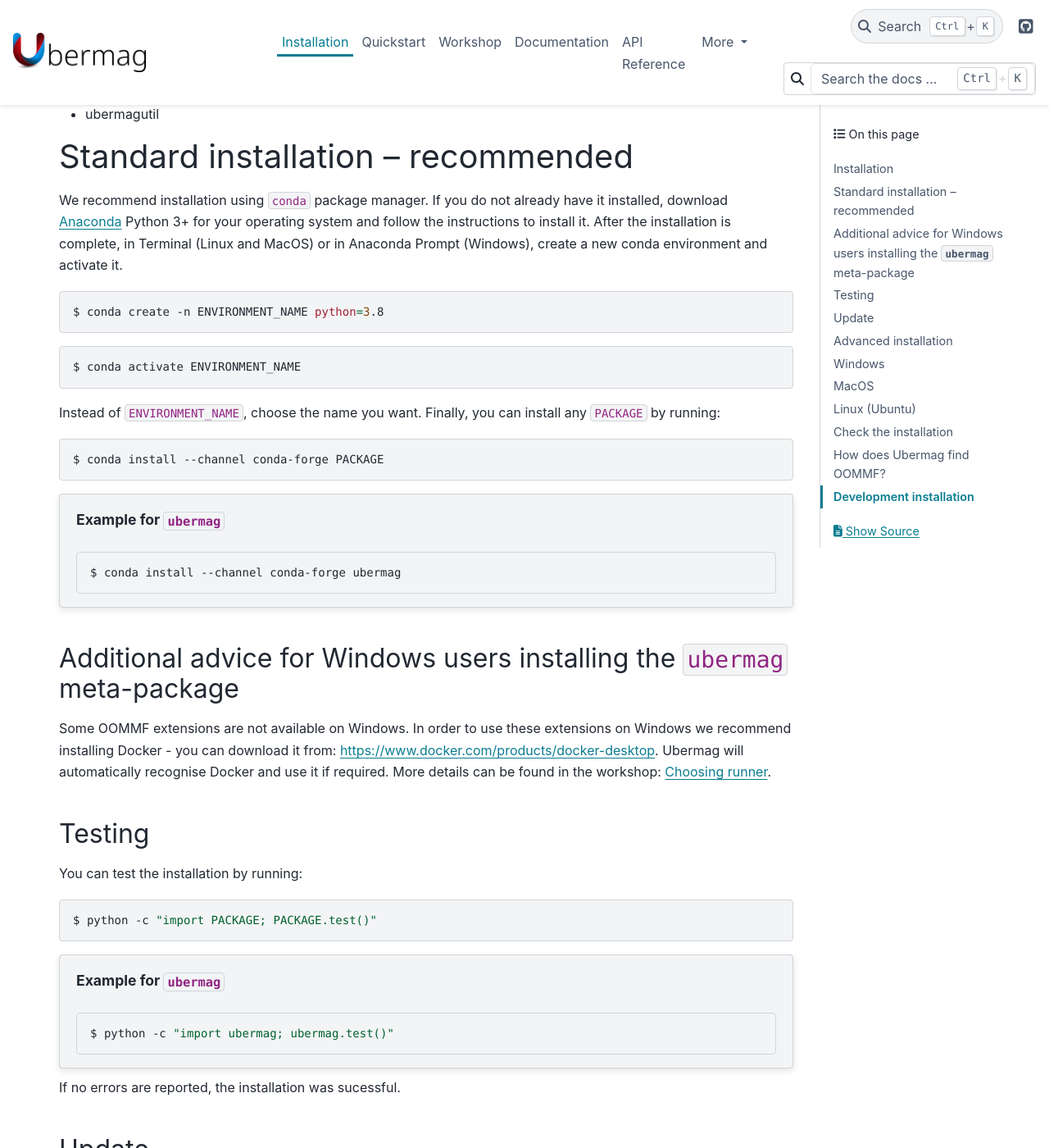
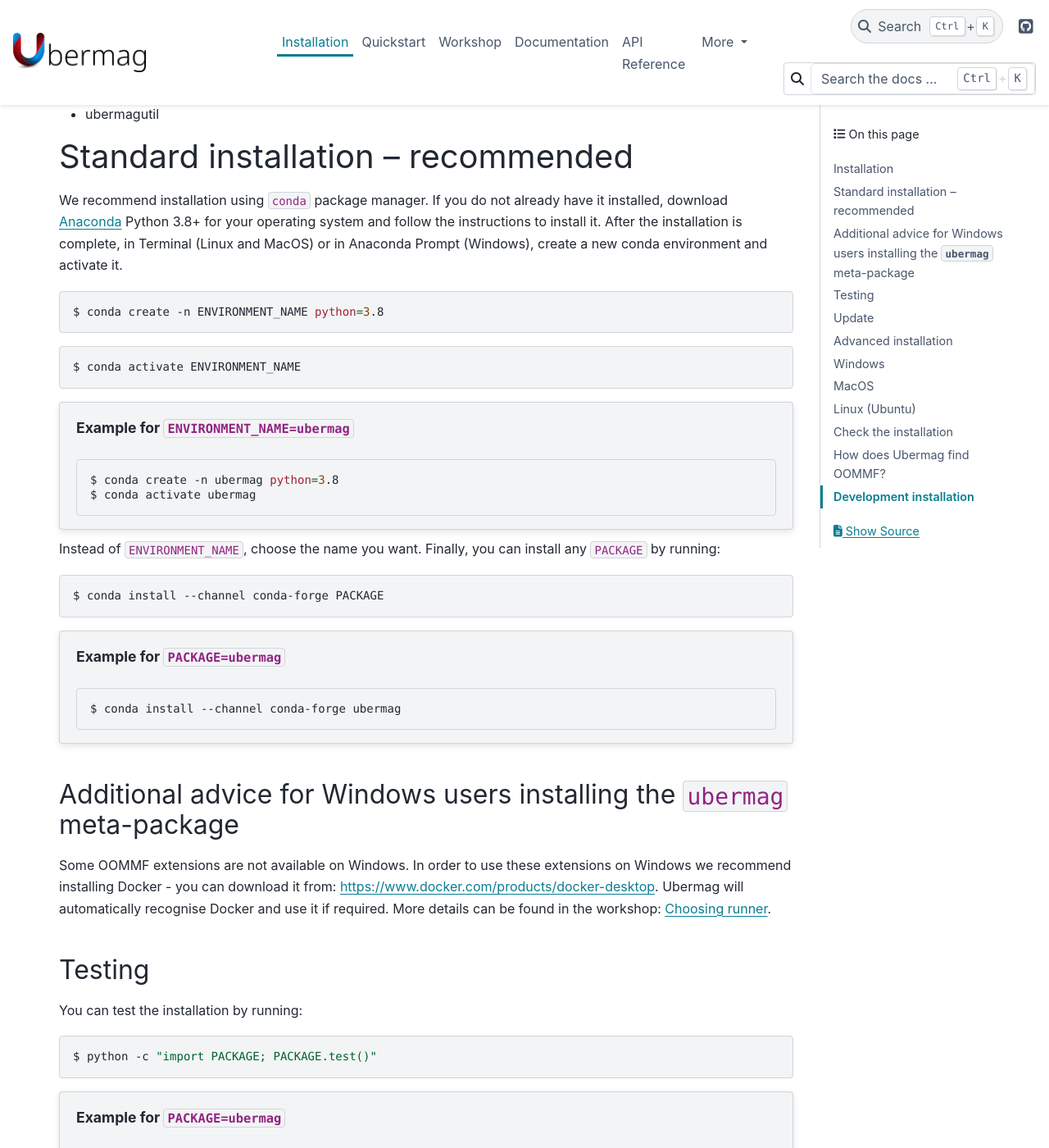
Before and after one commit to ubermag/ubermag.github.io, a Sphinx documentation site: the page built from source/installation.rst, in a window 1280 px wide and 1400 px high, scrolled down 586 px. Shown: the whole window at 82% size. Built offline with Sphinx 7.4.7 and the PyData theme 0.15.4, drawn with Linux system fonts in a browser that asks for light colours; pages that are not in the unit, such as notebooks, are missing from menus; some of the changed text lies outside the part shown.

Commit message:
Make examples in standard installation more clear.

```diff
--- a/source/installation.rst
+++ b/source/installation.rst
@@ -8,7 +8,8 @@
 subpackages and additionally `OOMMF <https://math.nist.gov/oommf/>`_ are
 installed.
 
-To install any of the packages please follow the guidelines below and replace ``PACKAGE`` with one of the actual package names:
+To install any of the packages please follow the guidelines below and replace
+``PACKAGE`` with one of the actual package names:
 
 - ubermag (includes all packages listed below + OOMMF)
 - discretisedfield
@@ -25,7 +26,7 @@
 
 We recommend installation using ``conda`` package manager. If you do not already
 have it installed, download `Anaconda <https://www.anaconda.com/download>`_ Python
-3+ for your operating system and follow the instructions to install it. After
+3.8+ for your operating system and follow the instructions to install it. After
 the installation is complete, in Terminal (Linux and MacOS) or in Anaconda
 Prompt (Windows), create a new conda environment and activate it.
 
@@ -41,6 +42,13 @@
 
    $ conda activate ENVIRONMENT_NAME
 
+.. topic:: Example for ``ENVIRONMENT_NAME=ubermag``
+
+   .. code-block:: bash
+
+      $ conda create -n ubermag python=3.8
+      $ conda activate ubermag
+
 Instead of ``ENVIRONMENT_NAME``, choose the name you want. Finally, you can
 install any ``PACKAGE`` by running:
 
@@ -48,7 +56,7 @@
 
    $ conda install --channel conda-forge PACKAGE
 
-.. topic:: Example for ``ubermag``
+.. topic:: Example for ``PACKAGE=ubermag``
 
    .. code-block:: bash
 
@@ -72,13 +80,13 @@
 
    $ python -c "import PACKAGE; PACKAGE.test()"
 
-.. topic:: Example for ``ubermag``
+.. topic:: Example for ``PACKAGE=ubermag``
 
    .. code-block:: bash
 
       $ python -c "import ubermag; ubermag.test()"
 
-If no errors are reported, the installation was sucessful.
+If no errors are reported, the installation was successful.
 
 Update
 ------
@@ -89,7 +97,7 @@
 
    $ conda update PACKAGE
 
-.. topic:: Example for ``ubermag``
+.. topic:: Example for ``PACKAGE=ubermag``
 
    .. code-block:: bash
 
```
